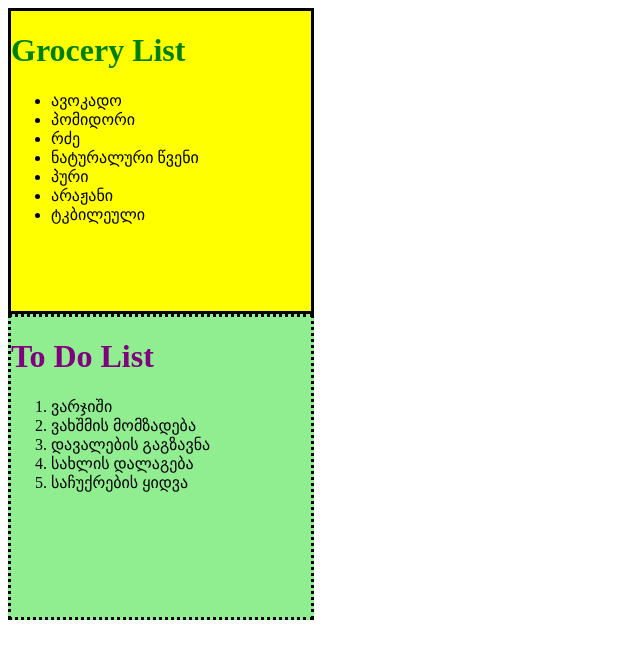
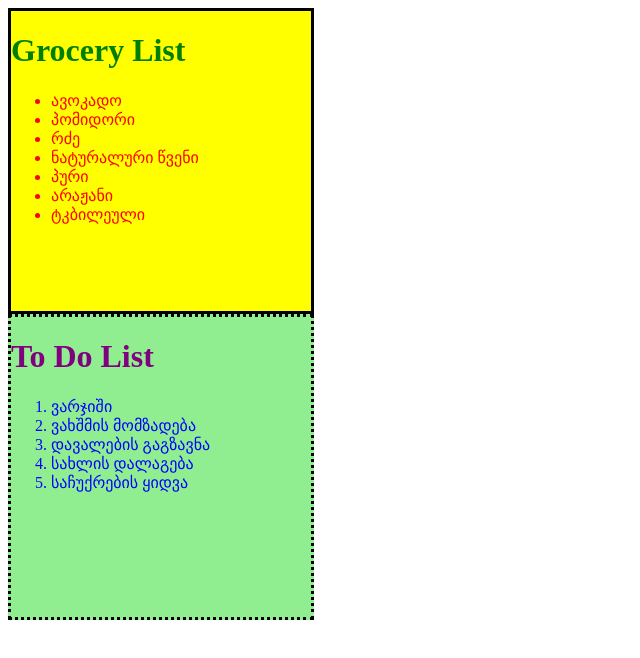
Before and after one commit to N1nutsa/Lect3-Homework, a plain HTML site: page index.html in a window 1280 px wide. Shown: the whole page, without its empty margins (0-640 px from the left). Drawn offline with Linux system fonts and the light colour scheme.

Commit message:
changed colors of list items

```diff
--- a/style.css
+++ b/style.css
@@ -16,3 +16,9 @@
   border: dotted;
   background-color: lightgreen;
 }
+ul {
+  color: red;
+}
+ol {
+  color: blue;
+}
```
